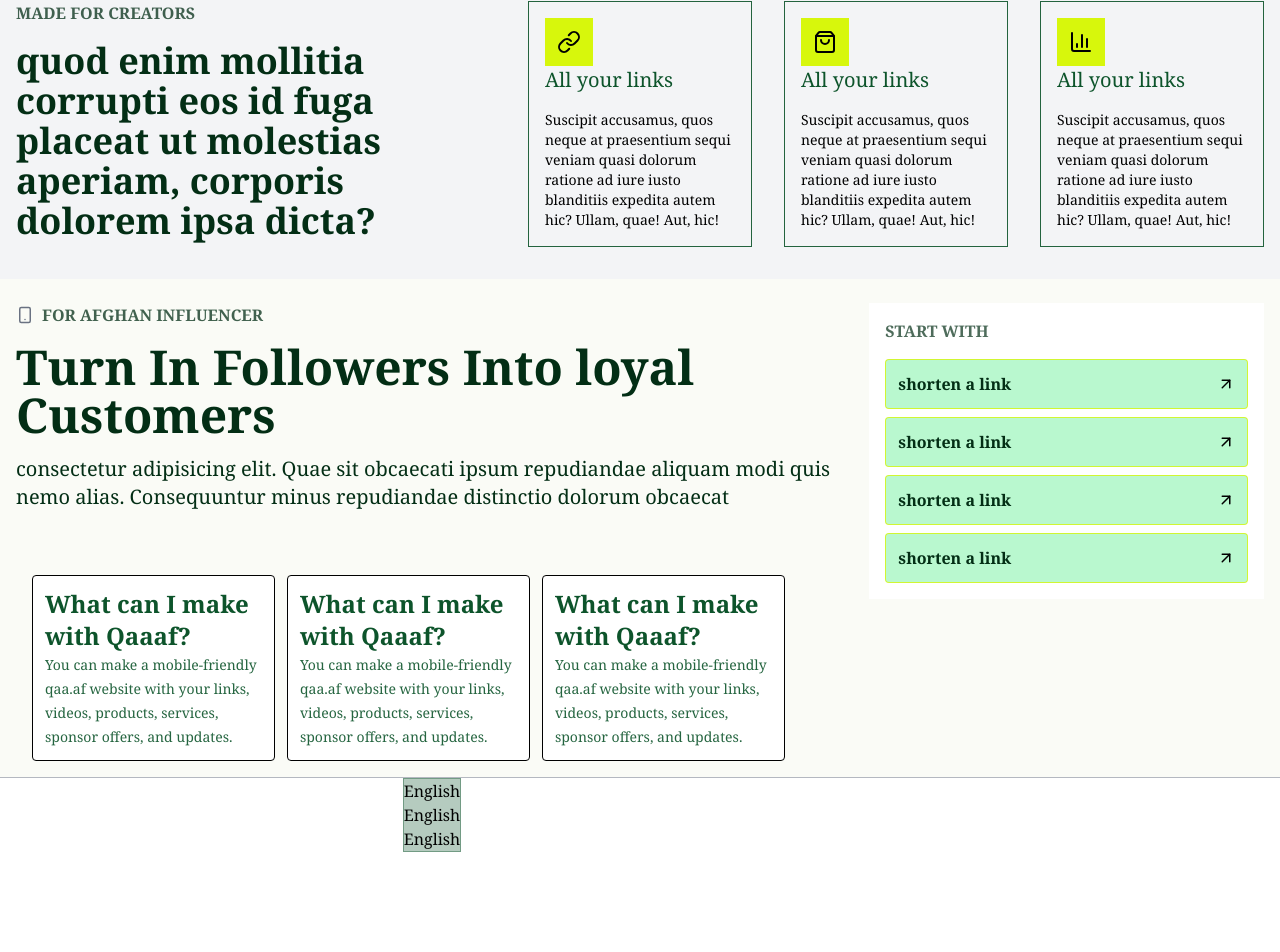
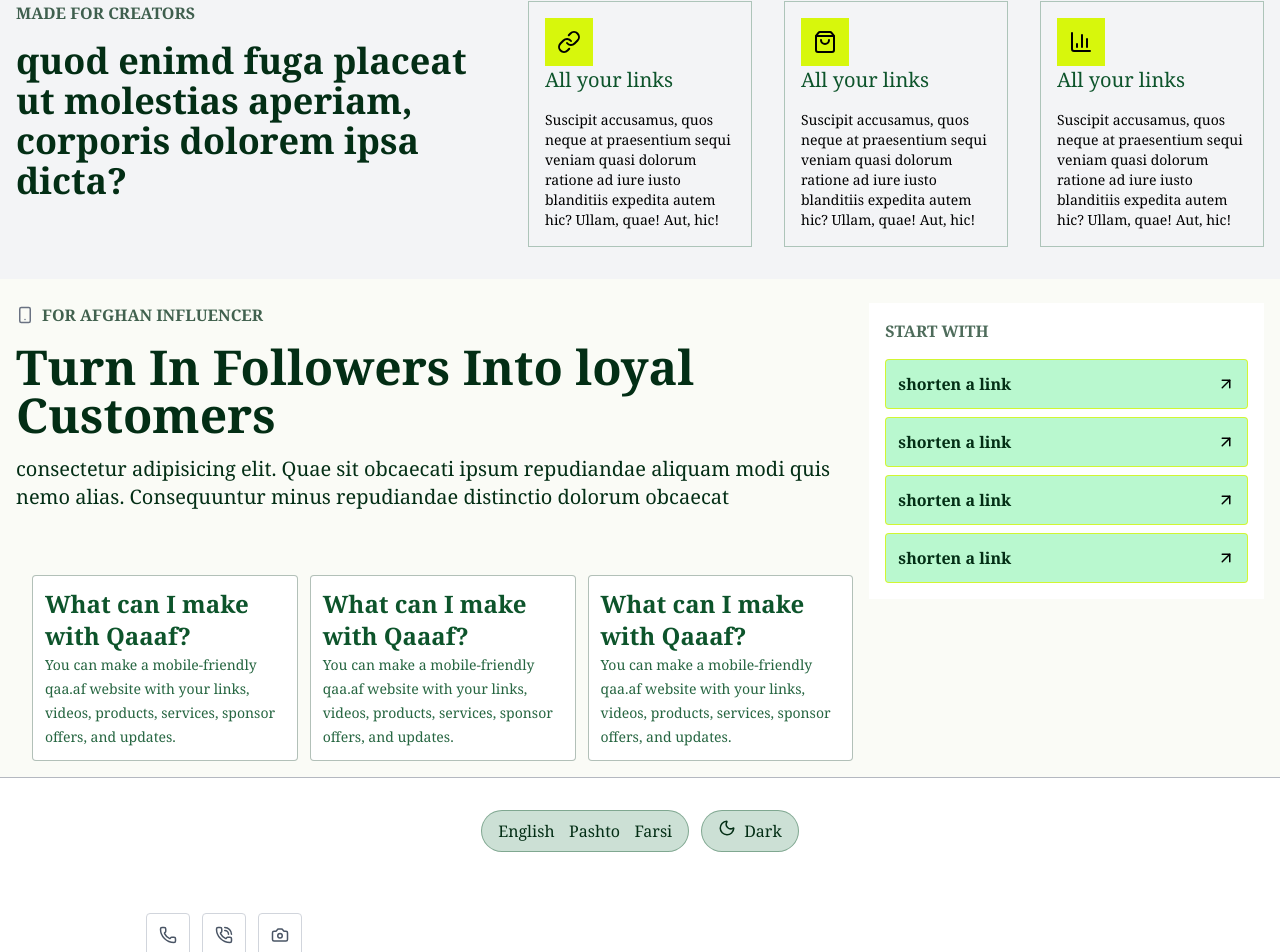
Before and after one commit to Mahtab-217/AI-study-assistant, a React (Vite) app: page / in a window 1280 px wide. Shown: the part 831-1783 px from the top of the page. Built offline with nearby package versions, Linux system fonts and the light colour scheme.

Commit message:
new codes for footer added

```diff
--- a/src/components/shared/home/Footer.tsx
+++ b/src/components/shared/home/Footer.tsx
@@ -1,15 +1,34 @@
+import { Camera, Moon, Phone, PhoneCall } from "lucide-react"
 
 
 function Footer() {
   return (
-    <div className="px-4 flex flex-col w-full h-60 border-t   border-gray-500/50 bg-white">
-        <div  className="w-8/12 flex justify-center items-center h-fit">
-        <div className="bg-green-900/30 border border-green-900/40 ">
-        <h1>English</h1>
-        <h1>English</h1>
-        <h1>English</h1>
+    <div className="px-4 flex flex-col w-full h-60 border-t  border-gray-500/50 bg-white">
+        <div  className="w-full flex justify-center gap-3 items-center h-fit">
+        <div className="bg-green-800/20 border  flex flex-row mt-8 justify-between w-2/12 py-2 px-4 rounded-full border-green-900/40 ">
+        <h1 className="text-green-950 font-inter">English</h1>
+        <h1 className="text-green-950 font-inter">Pashto</h1>
+        <h1 className="text-green-950 font-inter">Farsi</h1>
 
         </div>
+        <div className="flex bg-green-800/20 gap-2 border justify-between mt-8  py-2 px-4 rounded-full border-green-900/40">
+          <Moon size={18} className="text-green-950 text-center"/>
+          <span className="text-green-950 font-inter text-center">Dark</span>
+        </div>
+        </div>
+        {/* icons for sicial media */}
+        <div className="grid grid-cols-3 w-full h-full   items-center justify-center">
+          <div className="flex items-center gap-3 justify-center">
+            <div className="flex justify-between items-center text-gray-600 border border-gray-300 bg-white py-3 rounded-sm px-3">
+           <Phone size={18} className=""/>
+           </div>
+            <div className="flex justify-between items-center text-gray-600 border border-gray-300 bg-white py-3 rounded-sm px-3">
+           <PhoneCall size={18} className=""/>
+           </div>
+            <div className="flex justify-between items-center text-gray-600 border border-gray-300 bg-white py-3 rounded-sm px-3">
+           <Camera size={18} className=""/>
+           </div>
+          </div>
         </div>
     </div>
   )
--- a/src/components/shared/home/MainSextion.tsx
+++ b/src/components/shared/home/MainSextion.tsx
@@ -6,11 +6,11 @@ function MainSextion() {
         <div className="w-full max-w-7xl mx-auto grid md:grid-cols-2 lg:grid-cols-5  gap-8">
             <div className="lg:col-span-2 flex flex-col justify-start space-y-4">
                 <span className="uppercase text-green-950/75 font-bold ">MADE for creators</span>
-                <p className="text-4xl font-black  text-green-950">  quod enim mollitia corrupti eos id fuga placeat ut molestias aperiam, corporis dolorem ipsa dicta?</p>
+                <p className="text-4xl font-black  text-green-950">  quod enimd fuga placeat ut molestias aperiam, corporis dolorem ipsa dicta?</p>
             </div>
             {/* Cards */}
             <div className="grid md:grid-cols-3 lg:col-span-3   gap-8">
-                <div className="border border-green-900/90 p-4 ">
+                <div className="border border-green-900/30 p-4 ">
                 <div className="bg-brand p-3 w-fit">
                     <Link size={24}/>
                     </div>
@@ -20,7 +20,7 @@ function MainSextion() {
                     </div>
 
                 </div>
-                <div className="border border-green-900/90 p-4 ">
+                <div className="border border-green-900/30 p-4 ">
                 <div className="bg-brand p-3 w-fit">
                     <ShoppingBag size={24}/>
                      </div>
@@ -30,7 +30,7 @@ function MainSextion() {
                     </div>
 
                 </div>
-                <div className="border border-green-900/90 p-4 ">
+                <div className="border border-green-900/30 p-4 ">
                 <div className="bg-brand p-3 w-fit">
                     <ChartColumn size={24}/>
                       </div>
--- a/src/components/shared/home/Section.tsx
+++ b/src/components/shared/home/Section.tsx
@@ -14,16 +14,16 @@ function Section() {
                 </div>
                 <p className="max-w-3xl font-black text-5xl text-green-950  "> Turn In Followers Into loyal Customers</p>
                 <span className="text-green-950 text-xl">  consectetur adipisicing elit. Quae sit obcaecati ipsum repudiandae aliquam modi quis nemo alias. Consequuntur minus repudiandae distinctio dolorum obcaecat</span>
-                <div className="grid grid-cols-3 pt-8 w-11/12 gap-3">
-                    <div className="h-fit m-4 p-3 rounded-sm   w-full   border bg-white ">
+                <div className="grid grid-cols-3 pt-8 w-full gap-3">
+                    <div className="h-fit m-4 p-3 rounded-sm   w-full   border border-green-950/30 bg-white ">
                         <p className="font-bold text-2xl text-green-900 ">What can I make with Qaaaf?</p>
                         <span className="text-sm text-green-900/90">You can make a mobile-friendly qaa.af website with your links, videos, products, services, sponsor offers, and updates.</span>
                          </div>
-                    <div className="h-fit m-4 p-3 rounded-sm   w-full   border bg-white ">
+                    <div className="h-fit m-4 p-3 rounded-sm   w-full border-green-950/30  border bg-white ">
                         <p className="font-bold text-2xl text-green-900 ">What can I make with Qaaaf?</p>
                         <span className="text-sm text-green-900/90">You can make a mobile-friendly qaa.af website with your links, videos, products, services, sponsor offers, and updates.</span>
                          </div>
-                    <div className="h-fit m-4 p-3 rounded-sm   w-full   border bg-white ">
+                    <div className="h-fit m-4 p-3 rounded-sm   w-full border-green-950/30  border bg-white ">
                         <p className="font-bold text-2xl text-green-900 ">What can I make with Qaaaf?</p>
                         <span className="text-sm text-green-900/90">You can make a mobile-friendly qaa.af website with your links, videos, products, services, sponsor offers, and updates.</span>
                          </div>
```
